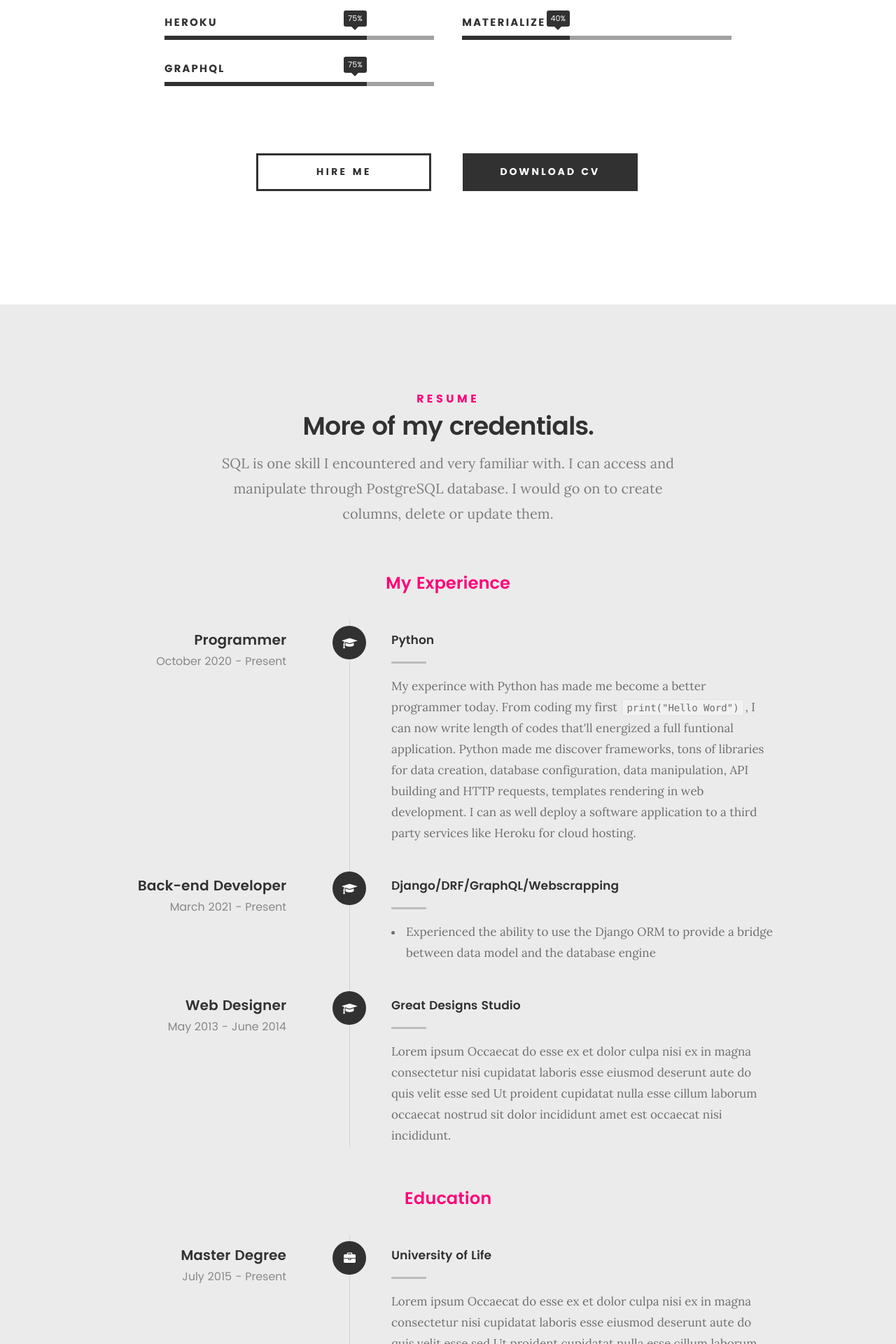
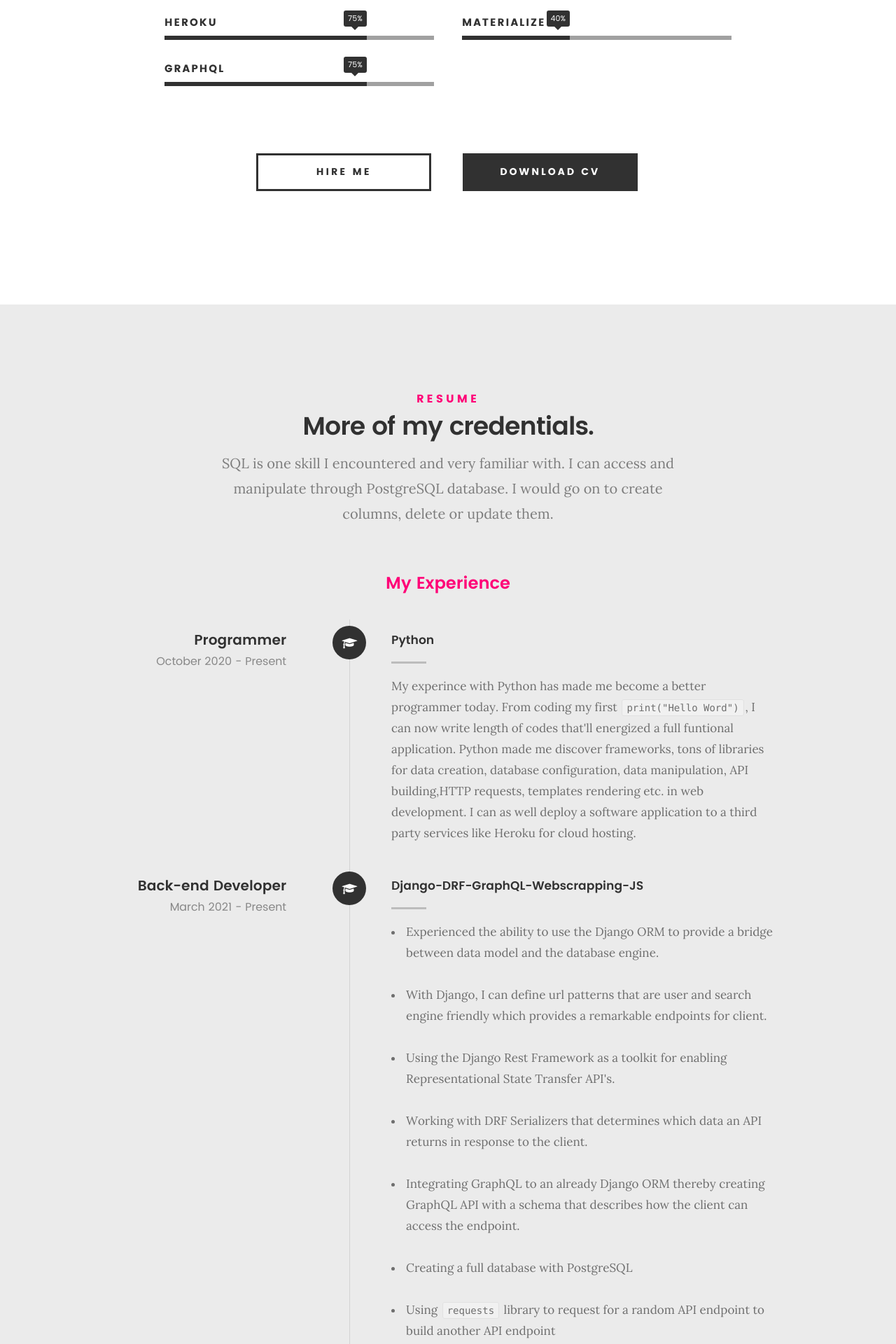
Before and after one commit to sylucck/resume, a Django app: page / in a window 1280 px wide. Shown: the part 1760-3680 px from the top of the page at 70% size. Run offline with Django 3.2, Linux system fonts and the light colour scheme; some web fonts are replaced.

Commit message:
more commit

```diff
--- a/resume_app/templates/index.html
+++ b/resume_app/templates/index.html
@@ -165,7 +165,7 @@
    		<div class="col-six tab-full">
 
    			<h3>Skills</h3>
-   			<p>Along the line, I would come across the front-end skillsets. I acquired them like it's nothing to improve more.</p>
+   			<p>Along the line, I came across the front-end skillsets. I acquired them like it's nothing to improve more.</p>
 
 				<ul class="skill-bars">
 
@@ -248,7 +248,7 @@
 
 	   				<div class="timeline-content">
 	   					<h4>Python</h4>
-	   					<p>My experince with Python has made me become a better programmer today. From coding my first <code>print("Hello Word")</code>, I can now write length of codes that'll energized a full funtional application. Python made me discover frameworks, tons of libraries for data creation, database configuration, data manipulation, API building and HTTP requests, templates rendering in web development. I can as well deploy a software application to a third party services like Heroku for cloud hosting. </p>
+	   					<p>My experince with Python has made me become a better programmer today. From coding my first <code>print("Hello Word")</code>, I can now write length of codes that'll energized a full funtional application. Python made me discover frameworks, tons of libraries for data creation, database configuration, data manipulation, API building,HTTP requests, templates rendering etc. in web development. I can as well deploy a software application to a third party services like Heroku for cloud hosting. </p>
 	   				</div>
 
 	   			</div> <!-- /timeline-block -->
@@ -265,9 +265,16 @@
 	   				</div>
 
 	   				<div class="timeline-content">
-	   					<h4>Django/DRF/GraphQL/Webscrapping</h4>
+	   					<h4>Django-DRF-GraphQL-Webscrapping-JS</h4>
 						<ul>
-	   					<li><p>Experienced the ability to use the Django ORM to provide a bridge between data model and the database engine </p></li>
+	   					<li><p>Experienced the ability to use the Django ORM to provide a bridge between data model and the database engine.</p></li>
+						<li><p>With Django, I can define url patterns that are user and search engine friendly which provides a remarkable endpoints for client.</p></li>
+						<li><p>Using the Django Rest Framework as a toolkit for enabling Representational State Transfer API's.</p></li>
+						<li><p>Working with DRF Serializers that determines which data an API returns in response to the client.</p></li>
+						<li><p>Integrating GraphQL to an already Django ORM thereby creating GraphQL API with a schema that describes how the client can access the endpoint.</p></li>
+						<li><p>Creating a full database with PostgreSQL</p></li>
+						<li><p>Using <code>requests</code> library to request for a random API endpoint to build another API endpoint</p></li>
+						<li><p>Using JavaScript to create <code>addeventhandlers</code> that masterminded the development of an e-commerce app</p></li>
 						</ul>
 	   				</div>
 
@@ -280,13 +287,13 @@
 	   				</div>
 
 	   				<div class="timeline-header">
-	   					<h3>Web Designer</h3>
-	   					<p>May 2013 - June 2014</p>
+	   					<h3>Technical Writer</h3>
+	   					<p>February 2022- Present</p>
 	   				</div>
 
 	   				<div class="timeline-content">
-	   					<h4>Great Designs Studio</h4>
-	   					<p>Lorem ipsum Occaecat do esse ex et dolor culpa nisi ex in magna consectetur nisi cupidatat laboris esse eiusmod deserunt aute do quis velit esse sed Ut proident cupidatat nulla esse cillum laborum occaecat nostrud sit dolor incididunt amet est occaecat nisi incididunt.</p>
+	   					<h4>Blog</h4>
+	   					<p>Created a full funtional blog site with Django to speedify my technical writing skill. I will assemble words together gracefully and produce a remarkable content for your daily consumption.</p>
 	   				</div>
 
 	   			</div> <!-- /timeline-block -->
@@ -297,77 +304,7 @@
 
    	</div> <!-- /resume-timeline -->
 
-   	<div class="row resume-timeline">
 
-   		<div class="col-twelve resume-header">
-
-   			<h2>Education</h2>
-
-   		</div> <!-- /resume-header -->
-
-   		<div class="col-twelve">
-
-   			<div class="timeline-wrap">
-
-   				<div class="timeline-block">
-
-	   				<div class="timeline-ico">
-	   					<i class="fa fa-briefcase"></i>
-	   				</div>
-
-	   				<div class="timeline-header">
-	   					<h3>Master Degree</h3>
-	   					<p>July 2015 - Present</p>
-	   				</div>
-
-	   				<div class="timeline-content">
-	   					<h4>University of Life</h4>
-	   					<p>Lorem ipsum Occaecat do esse ex et dolor culpa nisi ex in magna consectetur nisi cupidatat laboris esse eiusmod deserunt aute do quis velit esse sed Ut proident cupidatat nulla esse cillum laborum occaecat nostrud sit dolor incididunt amet est occaecat nisi.</p>
-	   				</div>
-
-	   			</div> <!-- /timeline-block -->
-
-	   			<div class="timeline-block">
-
-	   				<div class="timeline-ico">
-	   					<i class="fa fa-briefcase"></i>
-	   				</div>
-
-	   				<div class="timeline-header">
-	   					<h3>Bachelor Degree</h3>
-	   					<p>July 2014 - June 2015</p>
-	   				</div>
-
-	   				<div class="timeline-content">
-	   					<h4>State Design University</h4>
-	   					<p>Lorem ipsum Occaecat do esse ex et dolor culpa nisi ex in magna consectetur nisi cupidatat laboris esse eiusmod deserunt aute do quis velit esse sed Ut proident cupidatat nulla esse cillum laborum occaecat nostrud sit dolor incididunt amet est occaecat nisi incididunt.</p>
-	   				</div>
-
-	   			</div> <!-- /timeline-block -->
-
-	   			<div class="timeline-block">
-
-	   				<div class="timeline-ico">
-	   					<i class="fa fa-briefcase"></i>
-	   				</div>
-
-	   				<div class="timeline-header">
-	   					<h3>Bachelor Degree</h3>
-	   					<p>May 2013 - June 2014</p>
-	   				</div>
-
-	   				<div class="timeline-content">
-	   					<h4>Design College</h4>
-	   					<p>Lorem ipsum Occaecat do esse ex et dolor culpa nisi ex in magna consectetur nisi cupidatat laboris esse eiusmod deserunt aute do quis velit esse sed Ut proident cupidatat nulla esse cillum laborum occaecat nostrud sit dolor incididunt amet est occaecat nisi incididunt.</p>
-	   				</div>
-
-	   			</div> <!-- /timeline-block -->
-
-   			</div> <!-- /timeline-wrap -->
-
-   		</div> <!-- /col-twelve -->
-
-   	</div> <!-- /resume-timeline -->
 
 	</section> <!-- /features -->
 
```
